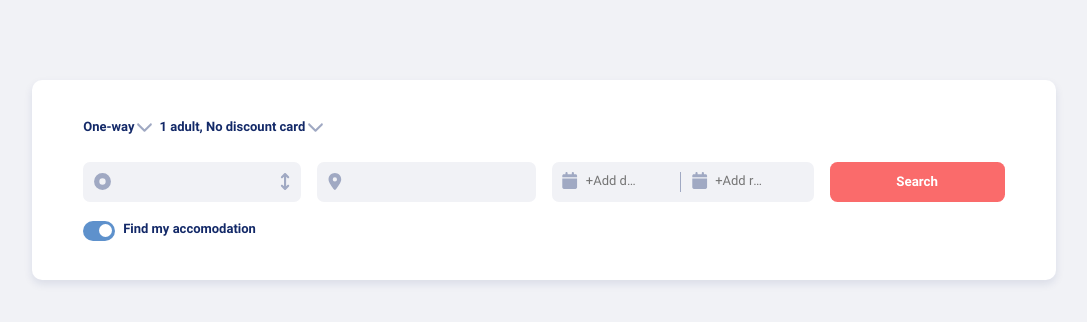
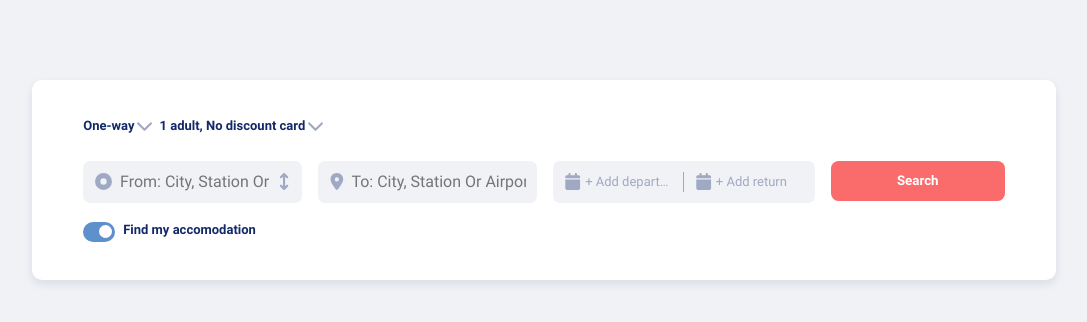
Before and after one commit to Sonalpt/tictactrip_exercise_react, a React (Vite) app: page / in a window 1280 px wide. Shown: the top 322 px of the page, without its empty margins (96-1183 px from the left). Built offline with nearby package versions, Linux system fonts and the light colour scheme.

Commit message:
created and styled suggestion list to use with API

```diff
--- a/src/components/SearchBar.tsx
+++ b/src/components/SearchBar.tsx
@@ -1,9 +1,40 @@
-import React from 'react';
+import React, { useState, useRef } from 'react';
 import '../styles/index.css';
 import { FontAwesomeIcon } from '@fortawesome/react-fontawesome';
 import {faCircleDot, faChevronDown, faChevronUp, faArrowsUpDown, faLocationDot, faCalendar } from '@fortawesome/free-solid-svg-icons';
 
-export const SearchBar = () => {
+export const SearchBar: React.FC = () => {
+
+  const exampleDestinationsArray : string[] = ["Paris, France", "Antibes, France", "Madrid, Espagne",
+    "Seoul, Korée du sud", "Sydney, Australie", "Caire, Egypte", "Tokyo, Japon",
+    "Le Puy-En-velay, France", "Hong Kong, Chine", "Nouvelle Orléans, Etats-Unis"
+  ];
+
+  const [isTripFromFocused, setIsTripFromFocused] = React.useState<boolean>(false);
+  const [isTripToFocused, setIsTripToFocused] = React.useState<boolean>(false);
+
+  const inputTripFromRef = useRef<HTMLInputElement>(null)
+  const inputTripToRef = useRef<HTMLInputElement>(null)
+
+  const listTripFromStyle: React.CSSProperties = {
+    position: 'absolute',
+    top: inputTripFromRef.current ? inputTripFromRef.current.offsetTop + inputTripFromRef.current.offsetHeight : 0,
+    left: inputTripFromRef.current && inputTripFromRef.current.parentElement ? inputTripFromRef.current.offsetLeft - inputTripFromRef.current.parentElement.offsetLeft * 0.8 : 0,
+  };
+  const listTripToStyle: React.CSSProperties = {
+    position: 'absolute',
+    top: inputTripToRef.current ? inputTripToRef.current.offsetTop + inputTripToRef.current.offsetHeight : 0,
+    left: inputTripToRef.current && inputTripToRef.current.parentElement ? inputTripToRef.current.offsetLeft - inputTripToRef.current.parentElement.offsetLeft * 0.1 : 0,
+  };
+
+  const handleTripFromFocus = () => {
+    isTripFromFocused ? setIsTripFromFocused(false) : setIsTripFromFocused(true)
+  }
+
+  const handleTripToFocus = () => {
+    isTripToFocused ? setIsTripToFocused(false) : setIsTripToFocused(true)
+  }
+
   return (
     <nav>
       <div className='trip_details'>
@@ -19,22 +50,46 @@ export const SearchBar = () => {
       <div className='container'>
         <div className='trip_from'>
           <FontAwesomeIcon icon={faCircleDot} />
-          <input type="text" />
+          <input type="text" placeholder='From: City, Station Or Airport' ref={inputTripFromRef} onFocus={handleTripFromFocus} onBlur={handleTripFromFocus} />
           <FontAwesomeIcon className='svg_up_down' icon={faArrowsUpDown} />
+          {isTripFromFocused && (
+        <div className='list_trip' style={listTripFromStyle}>
+          <ul>
+            {exampleDestinationsArray.map((city, index) => (
+              <li key={index}>
+                <FontAwesomeIcon icon={faLocationDot} />
+                <span>{city}</span>
+                </li>
+            ))}
+          </ul>
+        </div>
+      )}
         </div>
         <div className="trip_to">
           <FontAwesomeIcon icon={faLocationDot} />
-          <input type="text" />
+          <input type="text" placeholder='To: City, Station Or Airport' ref={inputTripToRef} onFocus={handleTripToFocus} onBlur={handleTripToFocus}/>
+          {isTripToFocused && (
+        <div className='list_trip' style={listTripToStyle}>
+          <ul>
+            {exampleDestinationsArray.map((city, index) => (
+              <li key={index}>
+                <FontAwesomeIcon icon={faLocationDot} />
+                <span>{city}</span>
+                </li>
+            ))}
+          </ul>
+        </div>
+      )}
         </div>
         <div className="date">
           <div className="date_from">
             <FontAwesomeIcon icon={faCalendar} />
-            <input type="text" placeholder='+Add departure'/>
+            <span className='empty_date'>+ Add departure</span>
           </div>
           <div className="separation_bar"></div>
           <div className="date_to">
             <FontAwesomeIcon icon={faCalendar} />
-            <input type="text" placeholder='+Add return'/>
+            <span className='empty_date'>+ Add return</span>
           </div>
         </div>
         <button>Search</button>
--- a/src/styles/index.css
+++ b/src/styles/index.css
@@ -6,6 +6,14 @@
   font-family: "Roboto-Bold";
   src: url(../fonts/Roboto/Roboto-Bold.ttf);
 }
+.empty_date {
+  color: #a1a9c3;
+}
+
+.full_date {
+  color: #132968;
+}
+
 svg {
   color: #A0A9C3;
   transform: scale(1.3);
@@ -15,6 +23,9 @@ input {
   color: #132968;
   font-family: "Roboto-Regular";
   font-size: 16px;
+}
+input:focus {
+  outline: none;
 }
 
 body {
@@ -75,11 +86,23 @@ nav .container .trip_from, nav .container .trip_to, nav .container .date {
   margin-bottom: 0.3rem;
   border-radius: 7px;
   background-color: #f1f2f6;
+  border: 0.1rem solid rgba(255, 255, 255, 0);
+}
+nav .container .trip_from:focus-within, nav .container .trip_to:focus-within, nav .container .date:focus-within {
+  border: 0.1rem solid #5E91CC;
 }
 nav .container .trip_from input, nav .container .trip_to input, nav .container .date input {
   border: none;
   height: 90%;
   background-color: #f1f2f6;
+}
+nav .container .trip_from, nav .container .trip_to {
+  border: 0.1rem solid rgba(255, 255, 255, 0);
+  transition: all 250ms ease;
+  flex-direction: row;
+}
+nav .container .trip_from:hover, nav .container .trip_to:hover {
+  border-color: #a1a9c3;
 }
 nav .container .trip_from input, nav .container .trip_to input {
   margin-left: 0.5rem;
@@ -94,21 +117,69 @@ nav .container .trip_from .svg_up_down, nav .container .trip_to .svg_up_down {
   margin-left: 0;
   margin-right: 0.8rem;
 }
+nav .container .trip_from .list_trip, nav .container .trip_to .list_trip {
+  display: flex;
+  justify-content: flex-start;
+  z-index: 1;
+  background-color: white;
+  color: red;
+  width: 50%;
+  margin-top: 0.5rem;
+  box-shadow: rgba(0, 0, 0, 0.16) 0px 1px 4px;
+  border-radius: 7px;
+}
+nav .container .trip_from .list_trip ul, nav .container .trip_to .list_trip ul {
+  list-style: none;
+  list-style-type: none;
+  margin: 0;
+  padding: 0;
+  width: 100%;
+}
+nav .container .trip_from .list_trip ul li, nav .container .trip_to .list_trip ul li {
+  width: 100%;
+  display: flex;
+  align-items: center;
+  font-size: 16px;
+  color: #132968;
+  height: 5vh;
+  margin: 0;
+}
+nav .container .trip_from .list_trip ul li svg, nav .container .trip_to .list_trip ul li svg {
+  color: #5E91CC;
+  margin-left: 1rem;
+  margin-right: 1rem;
+}
+nav .container .trip_from .list_trip ul li:hover, nav .container .trip_to .list_trip ul li:hover {
+  background-color: #f1f2f6;
+  cursor: pointer;
+}
 nav .container .date {
   flex-direction: row;
   align-items: center;
 }
 nav .container .date .date_from, nav .container .date .date_to {
+  display: flex;
   align-items: center;
   height: 100%;
-  width: 49%;
+  min-width: 49%;
+  border: 0.1rem solid rgba(255, 255, 255, 0);
+  transition: all 250ms ease;
 }
-nav .container .date .date_from input, nav .container .date .date_to input {
+nav .container .date .date_from span, nav .container .date .date_to span {
   margin-left: 0.5rem;
   margin-right: 0.5rem;
   width: 60%;
-  height: 90%;
   font-size: 13px;
+}
+nav .container .date .date_from:hover, nav .container .date .date_to:hover {
+  border: 0.1rem solid #a1a9c3;
+  cursor: pointer;
+}
+nav .container .date .date_from {
+  border-radius: 7px 0px 0px 7px;
+}
+nav .container .date .date_to {
+  border-radius: 0px 7px 7px 0px;
 }
 nav .container .date svg {
   margin-left: 0.8rem;
@@ -229,17 +300,19 @@ nav .toggle_accomodation .toggle_button .toggle_circle {
     width: 30%;
     flex-direction: row;
     align-items: center;
+    justify-content: space-between;
   }
   nav .container .date .date_from, nav .container .date .date_to {
+    display: flex;
     align-items: center;
     height: 100%;
-    width: 49%;
+    width: 48%;
+    white-space: nowrap;
   }
-  nav .container .date .date_from input, nav .container .date .date_to input {
-    margin-left: 0.5rem;
-    margin-right: 0.5rem;
-    width: 40%;
-    height: 90%;
+  nav .container .date .date_from span, nav .container .date .date_to span {
+    margin-left: 5%;
+    margin-right: 0;
+    min-width: 70%;
     font-size: 13px;
     white-space: nowrap;
     overflow: hidden;
@@ -247,6 +320,7 @@ nav .toggle_accomodation .toggle_button .toggle_circle {
   }
   nav .container .date svg {
     margin-left: 0.8rem;
+    max-width: 10%;
   }
   nav .container .date .separation_bar {
     min-height: 50%;
--- a/src/styles/index.scss
+++ b/src/styles/index.scss
@@ -14,6 +14,14 @@ $icon_color: #A0A9C3;
 $button_color: #fa6b6b;
 $toggle_background: #5E91CC;
 
+.empty_date {
+    color: $input_placeholder_color;
+}
+
+.full_date {
+    color: $input_active_color;
+}
+
 svg{
     color: $icon_color;
     transform: scale(1.3);
@@ -23,6 +31,9 @@ input {
     color: $input_active_color;
     font-family: "Roboto-Regular";
     font-size: 16px;
+    &:focus {
+        outline: none;
+    }
 }
 
 body {
@@ -81,6 +92,10 @@ nav {
             margin-bottom: 0.3rem;
             border-radius: 7px;
             background-color: $input_background_color;
+            border: 0.1rem solid rgba(255, 255, 255, 0);
+            &:focus-within {
+                border: 0.1rem solid $toggle_background;
+            }
             input {
                 border: none;
                 height: 90%;
@@ -88,6 +103,12 @@ nav {
             }
         }
         .trip_from, .trip_to {
+            border: 0.1rem solid rgba(255, 255, 255, 0);
+            transition: all 250ms ease;
+            flex-direction: row;
+            &:hover {
+                border-color: $input_placeholder_color;
+            }
             input {
                 margin-left: 0.5rem;
                 margin-right: 0.5rem;
@@ -101,21 +122,69 @@ nav {
                 margin-left: 0;
                 margin-right: 0.8rem;
             }
+            .list_trip {
+                display: flex;
+                justify-content: flex-start;
+                z-index: 1;
+                background-color: white;
+                color: red;
+                width: 50%;
+                margin-top: 0.5rem;
+                box-shadow: rgba(0, 0, 0, 0.16) 0px 1px 4px;
+                border-radius: 7px;
+                ul {
+                    list-style: none;
+                    list-style-type: none;
+                    margin: 0;
+                    padding: 0;
+                    width: 100%;
+                    li {
+                        width: 100%;
+                        display: flex;
+                        align-items: center;
+                        font-size: 16px;
+                        color: $input_active_color;
+                        height: 5vh;
+                        margin: 0;
+                        svg {
+                            color: $toggle_background;
+                            margin-left: 1rem;
+                            margin-right: 1rem;
+                        }
+                        &:hover {
+                            background-color: $input_background_color;
+                            cursor: pointer;
+                        }
+                    }
+                }
+            }
         }
         .date {
             flex-direction: row;
             align-items: center;
             .date_from, .date_to {
+                display: flex;
                 align-items: center;
                 height: 100%;
-                width: 49%;
-                input {
+                min-width: 49%;
+                border: 0.1rem solid rgba(255, 255, 255, 0);
+                transition: all 250ms ease;
+                span {
                     margin-left: 0.5rem;
                     margin-right: 0.5rem;
                     width: 60%;
-                    height: 90%;
                     font-size: 13px;
                 }
+                &:hover {
+                    border: 0.1rem solid $input_placeholder_color;
+                    cursor: pointer;
+                }
+            }
+            .date_from {
+                border-radius: 7px 0px 0px 7px;
+            }
+            .date_to {
+                border-radius: 0px 7px 7px 0px;
             }
             svg {
                 margin-left: 0.8rem;
@@ -239,15 +308,17 @@ nav {
                 width: 30%;
                 flex-direction: row;
                 align-items: center;
+                justify-content: space-between;
                 .date_from, .date_to {
+                    display: flex;
                     align-items: center;
                     height: 100%;
-                    width: 49%;
-                    input {
-                        margin-left: 0.5rem;
-                        margin-right: 0.5rem;
-                        width: 40%;
-                        height: 90%;
+                    width: 48%;
+                    white-space: nowrap;
+                    span {
+                        margin-left: 5%;
+                        margin-right: 0;
+                        min-width: 70%;
                         font-size: 13px;
                         white-space: nowrap;
                         overflow: hidden;
@@ -256,6 +327,7 @@ nav {
                 }
                 svg {
                     margin-left: 0.8rem;
+                    max-width: 10%;
                 }
                 .separation_bar {
                     min-height: 50%;
```
Also changed, not shown: 1 other file (tests, documents, lock files or other folders).
